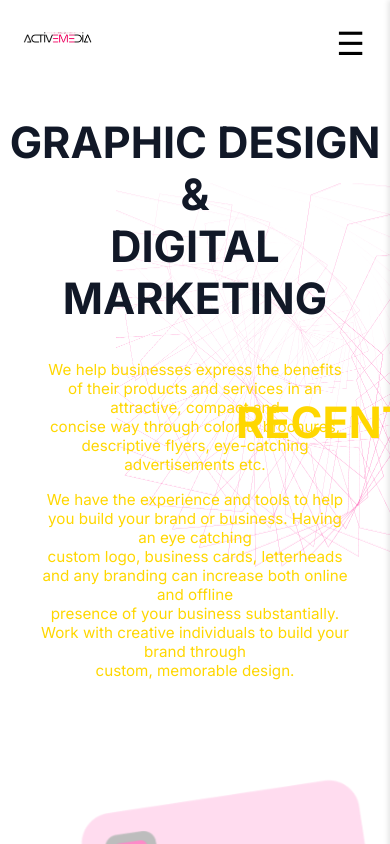
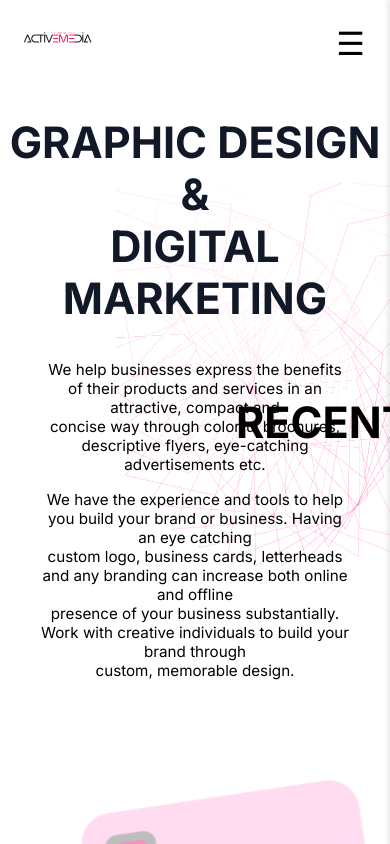
Before and after one commit to Divine-Ntambwe/Active-Media, a React (Vite) app: page /design-marketing in a window 390 px wide. Shown: the top 844 px of the page. Built offline with nearby package versions, Linux system fonts and the light colour scheme.

Commit message:
removed animation

```diff
--- a/src/pages/Digital_Marketing.module.css
+++ b/src/pages/Digital_Marketing.module.css
@@ -350,7 +350,7 @@ Icons
 
 @media (max-width: 576px) {
     *{
-        color:gold ;
+        /* color:gold ; */
     }
     .designMarketingPage{
     overflow: visible !important;
--- a/src/pages/Software.jsx
+++ b/src/pages/Software.jsx
@@ -148,9 +148,9 @@ export default function Software() {
     };
 
     setTimeout(() => {
-      if (window.matchMedia("(max-width: 300x) and (min-width: 991px").matches) return
-      window.addEventListener("wheel", handleScroll);
-      return () => window.removeEventListener("wheel", handleScroll);
+      // if (window.matchMedia("(max-width: 300x) and (min-width: 991px").matches) return
+      // window.addEventListener("wheel", handleScroll);
+      // return () => window.removeEventListener("wheel", handleScroll);
     }, 500);
   }, [slide]);
   console.log(slide);
--- a/src/pages/Software.module.css
+++ b/src/pages/Software.module.css
@@ -1473,3 +1473,6 @@ animation: fadeIn5 1s forwards;
     max-width: 380px;
   }
 }
+
+
+/* first page */
```
